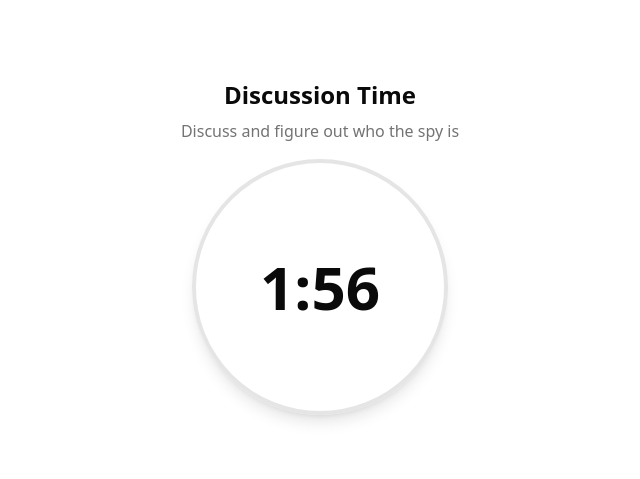
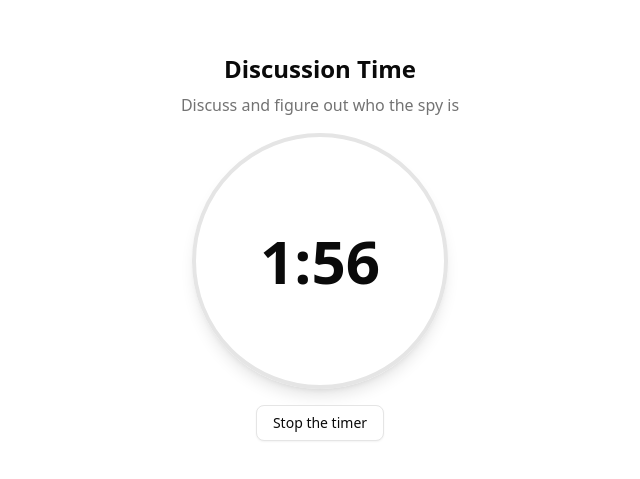
Before and after one commit to csantosr/guesspy, a Next.js app: page /en/game/local/play in a window 1280 px wide. Shown: the part 153-632 px from the top of the page, without its empty margins (320-960 px from the left). Built offline with nearby package versions, Linux system fonts and the light colour scheme.

Commit message:
feat: add stop-timer button

```diff
--- a/app/[lang]/game/local/play/_components/timer.tsx
+++ b/app/[lang]/game/local/play/_components/timer.tsx
@@ -25,9 +25,14 @@ export const GameTimer: FC<GameTimerProps> = ({
 }) => {
   const [timeLeft, setTimeLeft] = useState(TIMER_DURATION);
   const [isExpired, setIsExpired] = useState(false);
+  const [isStopped, setIsStopped] = useState(false);
   const [showSpies, setShowSpies] = useState(false);
 
   useEffect(() => {
+    if (isStopped) {
+      return;
+    }
+
     if (timeLeft <= 0) {
       setIsExpired(true);
       return;
@@ -44,18 +49,20 @@ export const GameTimer: FC<GameTimerProps> = ({
     }, 1000);
 
     return () => clearInterval(interval);
-  }, [timeLeft]);
+  }, [timeLeft, isStopped]);
 
   const minutes = Math.floor(timeLeft / 60);
   const seconds = timeLeft % 60;
   const formattedTime = `${minutes}:${seconds.toString().padStart(2, '0')}`;
 
   const getTimerColor = () => {
-    if (isExpired) return 'text-destructive';
-    if (timeLeft <= 30) return 'text-destructive';
-    if (timeLeft <= 60) return 'text-warning';
-    return 'text-foreground';
+    if (isExpired || isStopped) return "text-destructive";
+    if (timeLeft <= 30) return "text-destructive";
+    if (timeLeft <= 60) return "text-warning";
+    return "text-foreground";
   };
+
+  const isFinished = isExpired || isStopped;
 
   const spies = playerRoles.filter((player) => player.isSpy);
 
@@ -65,7 +72,9 @@ export const GameTimer: FC<GameTimerProps> = ({
         <div className="text-center">
           <h2 className="mb-2 font-bold text-2xl">{dict.timer.title}</h2>
           <p className="text-muted-foreground">
-            {isExpired ? dict.timer.timeUpDescription : dict.timer.description}
+            {isFinished
+              ? dict.timer.timeUpDescription
+              : dict.timer.description}
           </p>
         </div>
 
@@ -74,26 +83,32 @@ export const GameTimer: FC<GameTimerProps> = ({
             'flex h-64 w-64 items-center justify-center rounded-full border-4 shadow-lg transition-colors',
             getTimerColor(),
             {
-              'animate-pulse border-destructive': isExpired,
-              'border-destructive': timeLeft <= 30 && !isExpired,
-              'border-warning': timeLeft > 30 && timeLeft <= 60,
-              'border-border': timeLeft > 60,
+              "animate-pulse border-destructive": isExpired,
+              "border-destructive": (timeLeft <= 30 && !isFinished) || isStopped,
+              "border-warning": timeLeft > 30 && timeLeft <= 60 && !isFinished,
+              "border-border": timeLeft > 60 && !isFinished,
             },
           )}>
           <div className="text-center">
             <div className={cn('font-bold text-6xl', getTimerColor())}>
               {formattedTime}
             </div>
-            {isExpired && (
+            {isFinished && (
               <div className="mt-2 font-semibold text-xl">
-                {dict.timer.timeUp}
+                {isExpired ? dict.timer.timeUp : dict.timer.stopped}
               </div>
             )}
           </div>
         </div>
+
+        {!isFinished && (
+          <Button variant="outline" onClick={() => setIsStopped(true)}>
+            {dict.timer.stopTimer}
+          </Button>
+        )}
       </div>
 
-      {isExpired && (
+      {isFinished && (
         <div className="flex flex-col items-center gap-4">
           {showSpies && (
             <div className="rounded-lg border bg-card p-6 shadow-lg">
--- a/dictionaries/en.json
+++ b/dictionaries/en.json
@@ -29,11 +29,13 @@
     "title": "Discussion Time",
     "description": "Discuss and figure out who the spy is",
     "timeUp": "Time's Up!",
+    "stopped": "Timer Stopped",
     "timeUpDescription": "Time's up! Make your final guesses.",
     "spiesWere": "The Spies Were:",
     "hideSpies": "Hide Spies",
     "revealSpies": "Reveal Spies",
-    "playAgain": "Play Again"
+    "playAgain": "Play Again",
+    "stopTimer": "Stop the timer"
   },
   "errors": {
     "playerNameRequired": "Player name is required",
--- a/dictionaries/es.json
+++ b/dictionaries/es.json
@@ -29,11 +29,13 @@
     "title": "Tiempo de Discusión",
     "description": "Discute y descubre quién es el espía",
     "timeUp": "¡Se Acabó el Tiempo!",
+    "stopped": "Reloj Detenido",
     "timeUpDescription": "¡Se acabó el tiempo! Haz tus últimas conjeturas.",
     "spiesWere": "Los Espías Eran:",
     "hideSpies": "Ocultar Espías",
     "revealSpies": "Revelar Espías",
-    "playAgain": "Jugar de Nuevo"
+    "playAgain": "Jugar de Nuevo",
+    "stopTimer": "Detener el reloj"
   },
   "errors": {
     "playerNameRequired": "El nombre del jugador es obligatorio",
```
